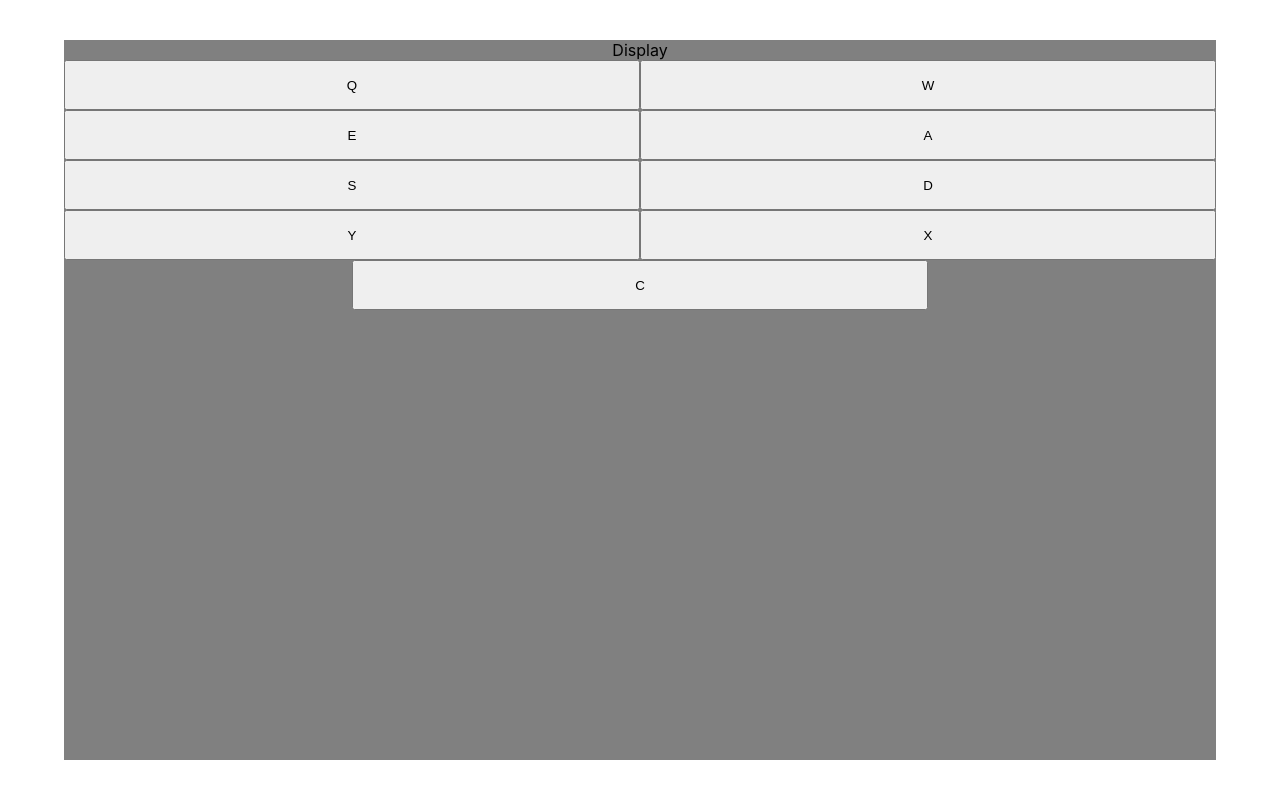
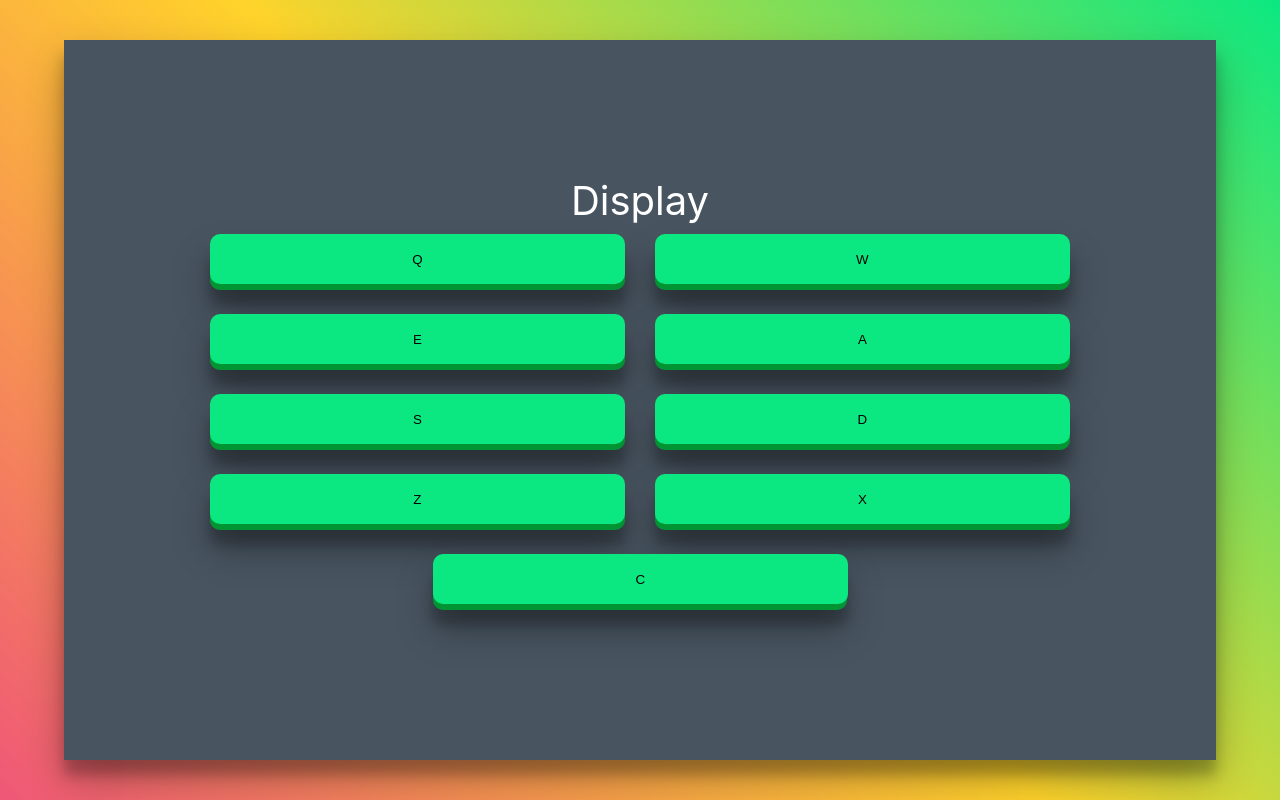
Before and after one commit to Julian-Sz/FCC-Drum-Machine, a React (Create React App) app: page / in a window 1280 px wide. Built offline with nearby package versions, Linux system fonts and the light colour scheme.

Commit message:
beta version

```diff
--- a/src/App.css
+++ b/src/App.css
@@ -1,7 +1,3 @@
-.App {
-  text-align: center;
-}
-
 body {
   margin: 0;
   display: flex;
@@ -9,27 +5,85 @@ body {
   align-items: center;
   width: 100vw;
   height: 100vh;
+  background: linear-gradient(45deg, #ef5777, #ffd32a, #0be881);
+}
+
+.App {
+  display: flex;
+  flex-direction: column;
+  text-align: center;
+  justify-content: center;
+  align-items: center;
+  box-shadow: 0 19px 38px rgba(0, 0, 0, 0.3), 0 15px 12px rgba(0, 0, 0, 0.22);
 }
 
 #drum-machine {
   width: 90vw;
   height: 90vh;
-  background-color: grey;
+  background-color: #485460;
 }
 
+/* wraps all buttons */
 #db-wrapper {
   display: flex;
+  width: 90%;
   flex-wrap: wrap;
   justify-content: center;
   align-items: center;
 }
 
+/* The button container */
 .drum-button {
-  width: 50%;
+  width: 40%;
   height: 50px;
+  box-shadow: 0 19px 38px rgba(0, 0, 0, 0.3), 0 15px 12px rgba(0, 0, 0, 0.22);
+  margin: 15px 15px 15px 15px;
+  border-radius: 10px;
 }
 
-button {
+/* The actual button */
+.drum-pad {
   width: 100%;
   height: 100%;
+  border-radius: 10px;
+  border: none;
+  padding: 0;
+  background: #009432;
+  outline-offset: 4px;
 }
+
+.drum-pad:focus:not(:focus-visible) {
+  outline: none;
+}
+
+/* Nothing within that button should have pointer-events */
+.drum-pad > * {
+  pointer-events: none;
+}
+
+/* The span in the button */
+.front {
+  width: 100%;
+  height: 100%;
+  background: #0be881;
+  display: flex;
+  align-items: center;
+  justify-content: center;
+  border-radius: 10px;
+  will-change: transform;
+  transition: transform 0.2s ease-in-out;
+  transform: translateY(-6px);
+}
+
+.drum-pad:hover .front {
+  transform: translateY(-8px);
+}
+
+.drum-pad:active .front {
+  transform: translateY(-2px);
+}
+
+#display-text {
+  font-size: 40px;
+  color: white;
+}
--- a/src/App.js
+++ b/src/App.js
@@ -1,42 +1,104 @@
 import "./App.css";
 import React, { useState } from "react";
+
 // import Laser from "./sounds/Laser-1.wav";
 
 const buttonsObject = [
-  { press: "q", source: "./sounds/Laser-1.wav" },
-  { press: "w", source: "./sounds/Laser-1.wav" },
-  { press: "e", source: "./sounds/Laser-1.wav" },
-  { press: "a", source: "./sounds/Laser-1.wav" },
-  { press: "s", source: "./sounds/Laser-1.wav" },
-  { press: "d", source: "./sounds/Laser-1.wav" },
-  { press: "y", source: "./sounds/Laser-1.wav" },
-  { press: "x", source: "./sounds/Laser-1.wav" },
-  { press: "c", source: "./sounds/Laser-1.wav" },
+  {
+    press: "q",
+    source:
+      "https://github.com/Julian-Sz/FCC-Drum-Machine/blob/d5474a6ef10ea81ce18057596794cd2777dd9c44/src/sounds/Bass%20Chord%201.wav",
+    name: "Bass Chord 1",
+  },
+  {
+    press: "w",
+    source:
+      "https://github.com/Julian-Sz/FCC-Drum-Machine/blob/main/src/sounds/Beep%201.wav",
+    name: "Beep 1",
+  },
+  {
+    press: "e",
+    source:
+      "https://github.com/Julian-Sz/FCC-Drum-Machine/blob/main/src/sounds/Cymbal%201.wav",
+    name: "Cymbal 1",
+  },
+  {
+    press: "a",
+    source:
+      "https://github.com/Julian-Sz/FCC-Drum-Machine/blob/main/src/sounds/Drum%201.wav",
+    name: "Drum 1",
+  },
+  {
+    press: "s",
+    source:
+      "https://github.com/Julian-Sz/FCC-Drum-Machine/blob/main/src/sounds/E-Guitar%201.wav",
+    name: "E-Guitar Chord 1",
+  },
+  {
+    press: "d",
+    source:
+      "https://github.com/Julian-Sz/FCC-Drum-Machine/blob/main/src/sounds/Guitar%20Chord.wav",
+    name: "Guitar Chord 1",
+  },
+  {
+    press: "z",
+    source:
+      "https://github.com/Julian-Sz/FCC-Drum-Machine/blob/main/src/sounds/Guitar%20Chord%202.wav",
+    name: "Guitar Chord 2",
+  },
+  {
+    press: "x",
+    source:
+      "https://github.com/Julian-Sz/FCC-Drum-Machine/blob/main/src/sounds/Laser-1.wav",
+    name: "Laser 1",
+  },
+  {
+    press: "c",
+    source:
+      "https://github.com/Julian-Sz/FCC-Drum-Machine/blob/main/src/sounds/Snare%20Drum%201.wav",
+    name: "Snare Drum 1",
+  },
 ];
 
-const handleKeyPress = (event) => {
-  // console.log(event.key);
-  // audioElements.play();
+//get raw file from github as source
+for (let i = 0; i < buttonsObject.length; i++) {
+  buttonsObject[i].source = buttonsObject[i].source + "?raw=true";
+}
+
+const handleKeyPressWrapper = (setTextFunc) => {
+  return (e) => {
+    console.log("key", e.key);
+
+    try {
+      document.getElementById(e.key.toUpperCase()).currentTime = 0;
+      document.getElementById(e.key.toUpperCase()).play();
+      let name = "Loading";
+      for (let i = 0; i < buttonsObject.length; i++) {
+        if (buttonsObject[i].press === e.key) {
+          name = buttonsObject[i].name;
+          break;
+        }
+      }
+      setTextFunc(name);
+    } catch {}
+  };
 };
 
-document.addEventListener("keydown", handleKeyPress);
-
-const dbHandleClick = (e) => {
-  console.log(
-    "event.target.attributes.customkey",
-    e.target.attributes.customkey
-  );
+const dbHandleClickWrapper = (setTextFunc) => {
+  return (e) => {
+    console.log("event.target.attributes.customkey", e.target);
     const customkey = e.target.attributes.customkey.value;
     console.log("cust", customkey.value);
     const button = buttonsObject[customkey];
-  const id = "audio-" + String(customkey);
+    const id = button.press.toUpperCase();
     console.log(id);
     console.log("element", document.getElementById(id));
     document.getElementById(id).currentTime = 0;
     document.getElementById(id).play();
+    setTextFunc(button.name);
   };
-
-const DrumButtons = () => {
+};
+const DrumButtons = (props) => {
   return (
     <div id="db-wrapper">
       {buttonsObject.map((elem, i) => {
@@ -46,15 +108,17 @@ const DrumButtons = () => {
               key={elem.press}
               className="drum-pad"
               customkey={i}
-              onClick={dbHandleClick}
+              onClick={dbHandleClickWrapper(props.changetext)}
+              id={elem.name}
             >
-              {elem.press.toUpperCase()}
-            </button>
+              <span className="front">{elem.press.toUpperCase()}</span>
               <audio
                 key={elem.press.toUpperCase()}
-              id={"audio-" + String(i)}
+                id={elem.press.toUpperCase()}
                 src={buttonsObject[i].source}
+                className="clip"
               ></audio>
+            </button>
           </div>
         );
       })}
@@ -62,21 +126,31 @@ const DrumButtons = () => {
   );
 };
 
-const Display = () => {
-  const [state, setState] = useState("Display");
-
+const Display = (props) => {
   return (
     <div id="display">
-      <div id="display-text">{state}</div>
+      <div id="display-text">{props.text}</div>
     </div>
   );
 };
 
+let attached = false;
 function App() {
+  const [state, setState] = useState({ text: "Display" });
+  var changedisplaytext = (text) => {
+    setState({ text: text });
+  };
+  if (!attached) {
+    document.addEventListener(
+      "keydown",
+      handleKeyPressWrapper(changedisplaytext)
+    );
+    attached = true;
+  }
   return (
     <div className="App" id="drum-machine">
-      <Display />
-      <DrumButtons />
+      <Display text={state.text} />
+      <DrumButtons changetext={changedisplaytext} />
     </div>
   );
 }
```
Lines whose indentation alone changed are shown as unchanged.
